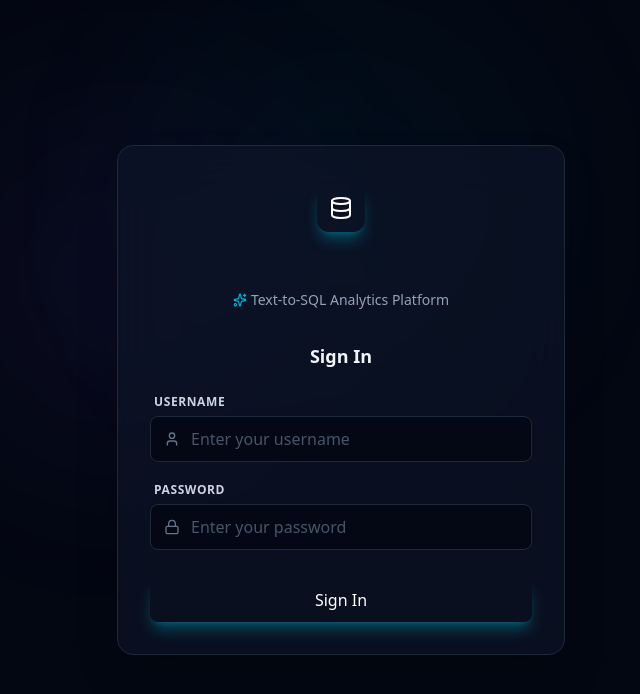
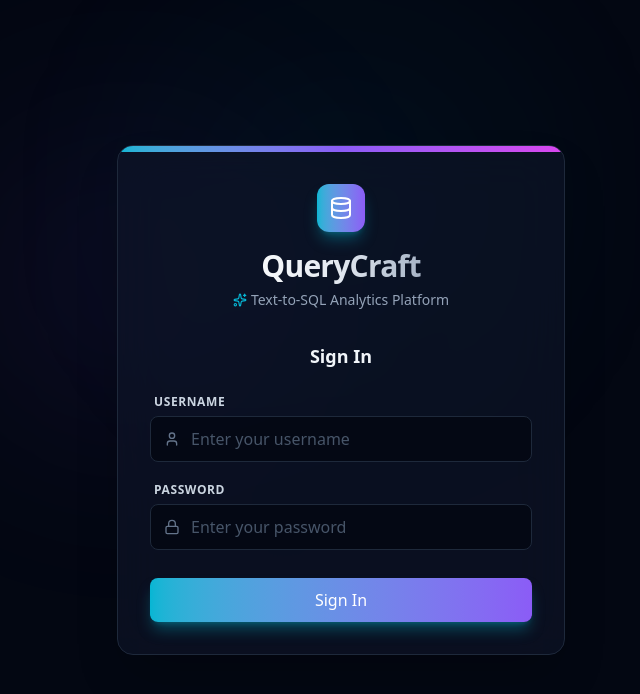
Before and after one commit to RkShanks/QueryCraft, a React (Vite) app in the folder frontend/: page /sign-in in a window 1280 px wide. Shown: the top 694 px of the page, without its empty margins (299-939 px from the left). Built offline with nearby package versions, Linux system fonts and the light colour scheme; no server answers.

Commit message:
style(T-452): fix non-standard gradient directions on sign-in UI

```diff
--- a/frontend/src/components/auth/SignInForm.tsx
+++ b/frontend/src/components/auth/SignInForm.tsx
@@ -85,7 +85,7 @@ export const SignInForm: React.FC = () => {
       <button
         type="submit"
         disabled={signInMutation.isPending}
-        className="w-full mt-2 relative overflow-hidden group rounded-lg py-2.5 px-4 bg-gradient-to-e from-neon-cyan to-neon-purple text-white font-medium hover:brightness-110 active:brightness-95 disabled:opacity-50 disabled:pointer-events-none transition-all duration-200 shadow-lg shadow-neon-cyan-glow flex items-center justify-center gap-2 cursor-pointer"
+        className="w-full mt-2 relative overflow-hidden group rounded-lg py-2.5 px-4 bg-gradient-to-r from-neon-cyan to-neon-purple text-white font-medium hover:brightness-110 active:brightness-95 disabled:opacity-50 disabled:pointer-events-none transition-all duration-200 shadow-lg shadow-neon-cyan-glow flex items-center justify-center gap-2 cursor-pointer"
       >
         {signInMutation.isPending ? (
           <>
--- a/frontend/src/pages/SignInPage.tsx
+++ b/frontend/src/pages/SignInPage.tsx
@@ -30,17 +30,17 @@ export const SignInPage: React.FC = () => {
       {/* Main Glassmorphic Container */}
       <div className="max-w-md w-full relative z-10 bg-obsidian-900/60 backdrop-blur-xl border border-obsidian-800 rounded-2xl shadow-2xl overflow-hidden animate-fade-in">
         {/* Accent Top Bar */}
-        <div className="h-1.5 w-full bg-gradient-to-e from-neon-cyan via-neon-purple to-neon-fuchsia" />
+        <div className="h-1.5 w-full bg-gradient-to-r from-neon-cyan via-neon-purple to-neon-fuchsia" />
 
         <div className="p-8">
           {/* Brand Header */}
           <div className="flex flex-col items-center gap-2 mb-8">
-            <div className="w-12 h-12 rounded-xl bg-gradient-to-e from-neon-cyan to-neon-purple flex items-center justify-center shadow-lg shadow-neon-cyan-glow relative group">
+            <div className="w-12 h-12 rounded-xl bg-gradient-to-r from-neon-cyan to-neon-purple flex items-center justify-center shadow-lg shadow-neon-cyan-glow relative group">
               <Database className="w-6 h-6 text-white" />
-              <div className="absolute inset-0 rounded-xl bg-gradient-to-e from-neon-cyan to-neon-purple opacity-0 group-hover:opacity-100 transition-opacity duration-300 blur-sm" />
+              <div className="absolute inset-0 rounded-xl bg-gradient-to-r from-neon-cyan to-neon-purple opacity-0 group-hover:opacity-100 transition-opacity duration-300 blur-sm" />
             </div>
             <div className="text-center mt-2">
-              <h1 className="text-3xl font-extrabold tracking-tight bg-gradient-to-e from-white via-obsidian-200 to-obsidian-400 bg-clip-text text-transparent">
+              <h1 className="text-3xl font-extrabold tracking-tight bg-gradient-to-r from-white via-obsidian-200 to-obsidian-400 bg-clip-text text-transparent">
                 {t('app.title')}
               </h1>
               <p className="text-sm text-obsidian-400 mt-1.5 flex items-center justify-center gap-1">
```
